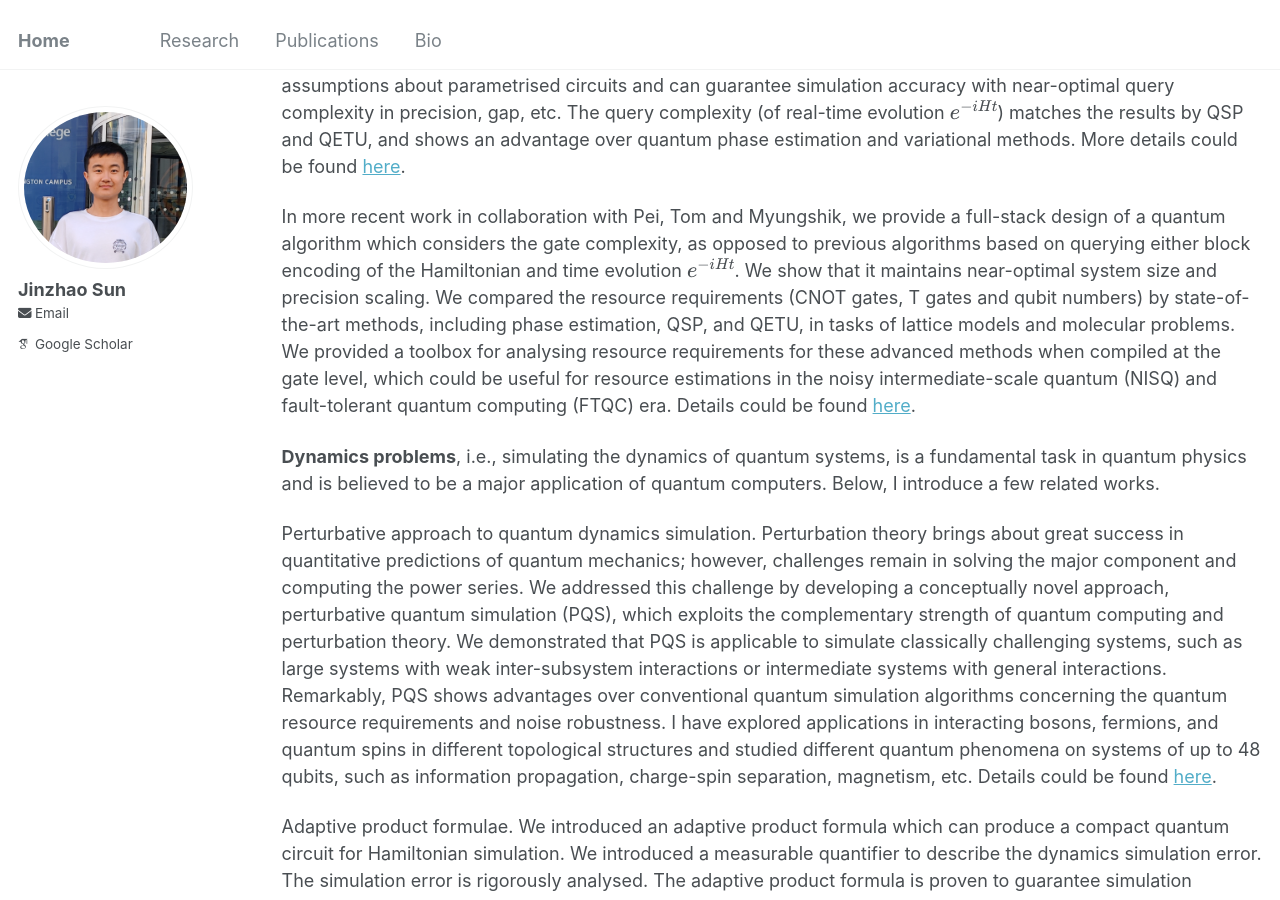
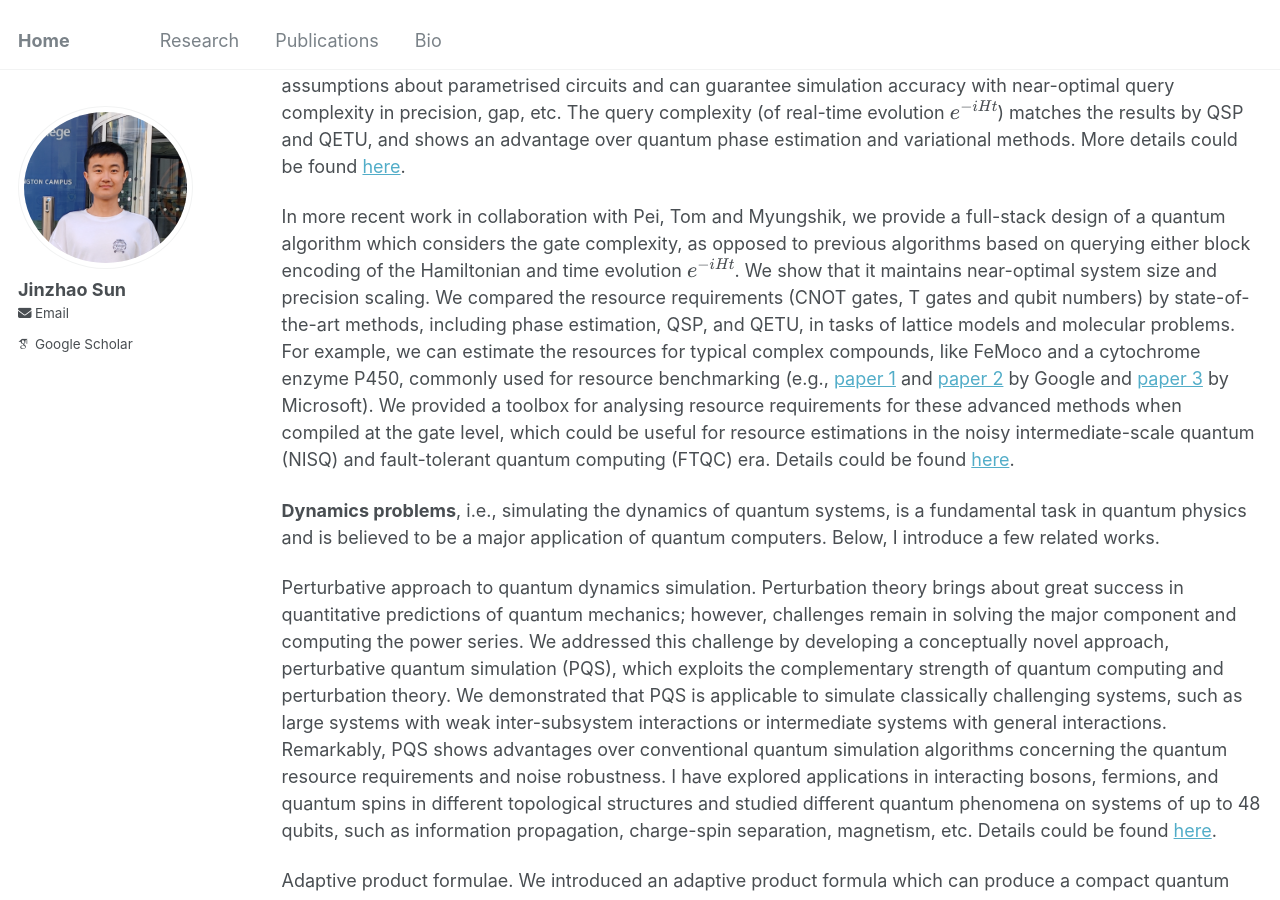
Before and after one commit to jinzhao-sun/jinzhao-sun.github.io, a Jekyll site: the page built from _pages/research.md, in a window 1280 px wide and 900 px high, scrolled down 541 px. Built offline with Jekyll 4.4.1, drawn with Linux system fonts in a browser that asks for light colours; some web fonts are replaced.

Commit message:
Update research.md

```diff
--- a/_pages/research.md
+++ b/_pages/research.md
@@ -18,7 +18,7 @@ I have been working on improving algorithmic complexity in the two general class
 
 **Eigenstate problems** We have developed several quantum algorithms for finding the ground-state or excited states of a quantum system. One example is a near-optimal eigenstate preparation method, termed quantum algorithmic cooling, in collaboration with Pei and Xiao. The algorithmic cooling operates deterministically without relying on assumptions about parametrised circuits and can guarantee simulation accuracy with near-optimal query complexity in precision, gap, etc. The query complexity (of real-time evolution $$e^{-iHt}$$) matches the results by QSP and QETU, and shows an advantage over quantum phase estimation and variational methods. More details could be found [here](https://arxiv.org/abs/2109.15304).
 
-In more recent work in collaboration with Pei, Tom and Myungshik, we provide a full-stack design of a quantum algorithm which considers the gate complexity, as opposed to previous algorithms based on querying either block encoding of the Hamiltonian and time evolution $$e^{-iHt}$$. We show that it maintains near-optimal system size and precision scaling. We compared the resource requirements (CNOT gates, T gates and qubit numbers) by state-of-the-art methods, including phase estimation, QSP, and QETU, in tasks of lattice models and molecular problems. We provided a toolbox for analysing resource requirements for these advanced methods when compiled at the gate level, which could be useful for resource estimations in the noisy intermediate-scale quantum (NISQ) and fault-tolerant quantum computing (FTQC) era. Details could be found [here](https://arxiv.org/abs/2406.04307).
+In more recent work in collaboration with Pei, Tom and Myungshik, we provide a full-stack design of a quantum algorithm which considers the gate complexity, as opposed to previous algorithms based on querying either block encoding of the Hamiltonian and time evolution $$e^{-iHt}$$. We show that it maintains near-optimal system size and precision scaling. We compared the resource requirements (CNOT gates, T gates and qubit numbers) by state-of-the-art methods, including phase estimation, QSP, and QETU, in tasks of lattice models and molecular problems. For example, we can estimate the resources for typical complex compounds, like FeMoco and a cytochrome enzyme P450, commonly used for resource benchmarking (e.g., [paper 1](https://www.pnas.org/doi/10.1073/pnas.2203533119) and [paper 2](https://journals.aps.org/prxquantum/abstract/10.1103/PRXQuantum.2.030305) by Google and [paper 3](https://journals.aps.org/prresearch/abstract/10.1103/PhysRevResearch.3.033055) by Microsoft). We provided a toolbox for analysing resource requirements for these advanced methods when compiled at the gate level, which could be useful for resource estimations in the noisy intermediate-scale quantum (NISQ) and fault-tolerant quantum computing (FTQC) era. Details could be found [here](https://arxiv.org/abs/2406.04307).
 
 **Dynamics problems**, i.e., simulating the dynamics of quantum systems, is a fundamental task in quantum physics and is believed to be a major application of quantum computers. Below, I introduce a few related works.
 
```
